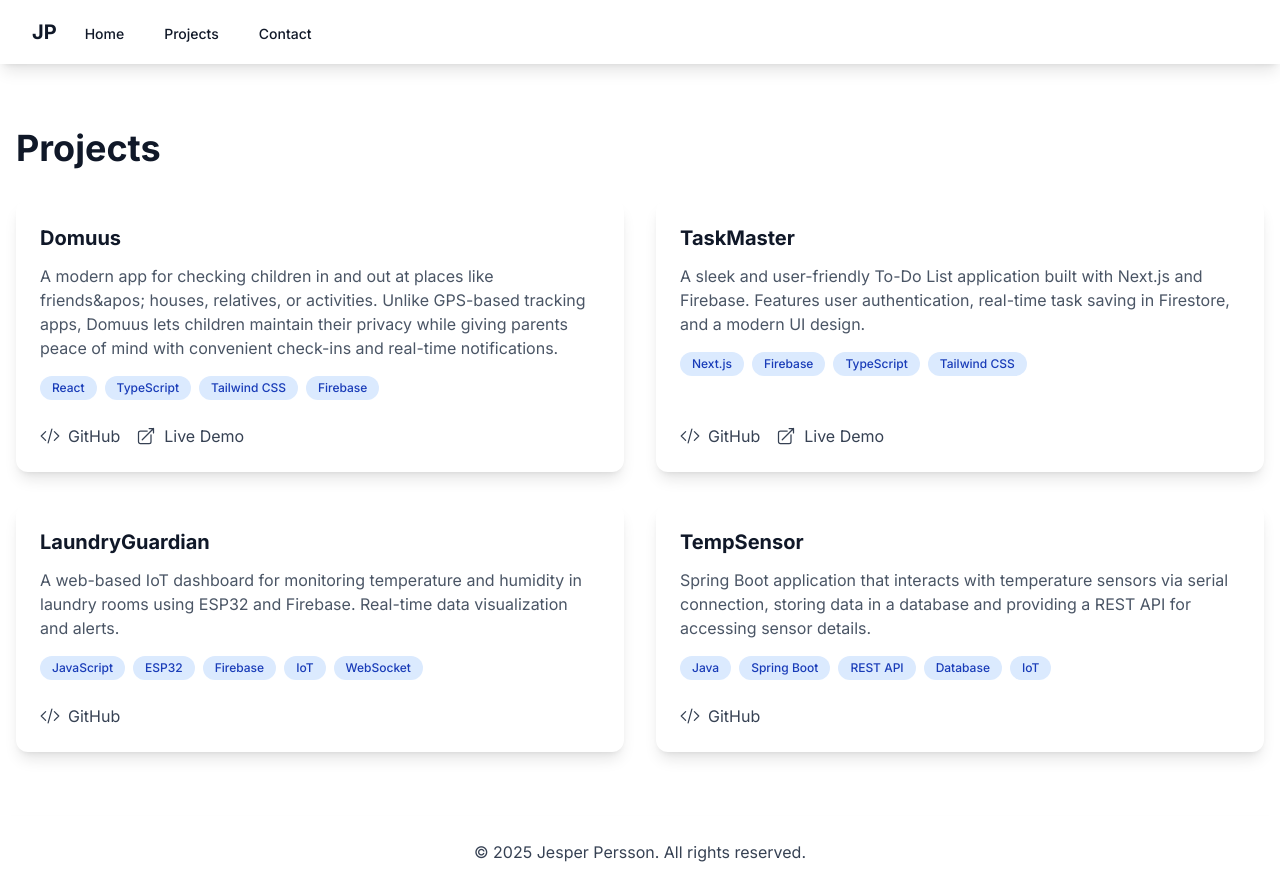
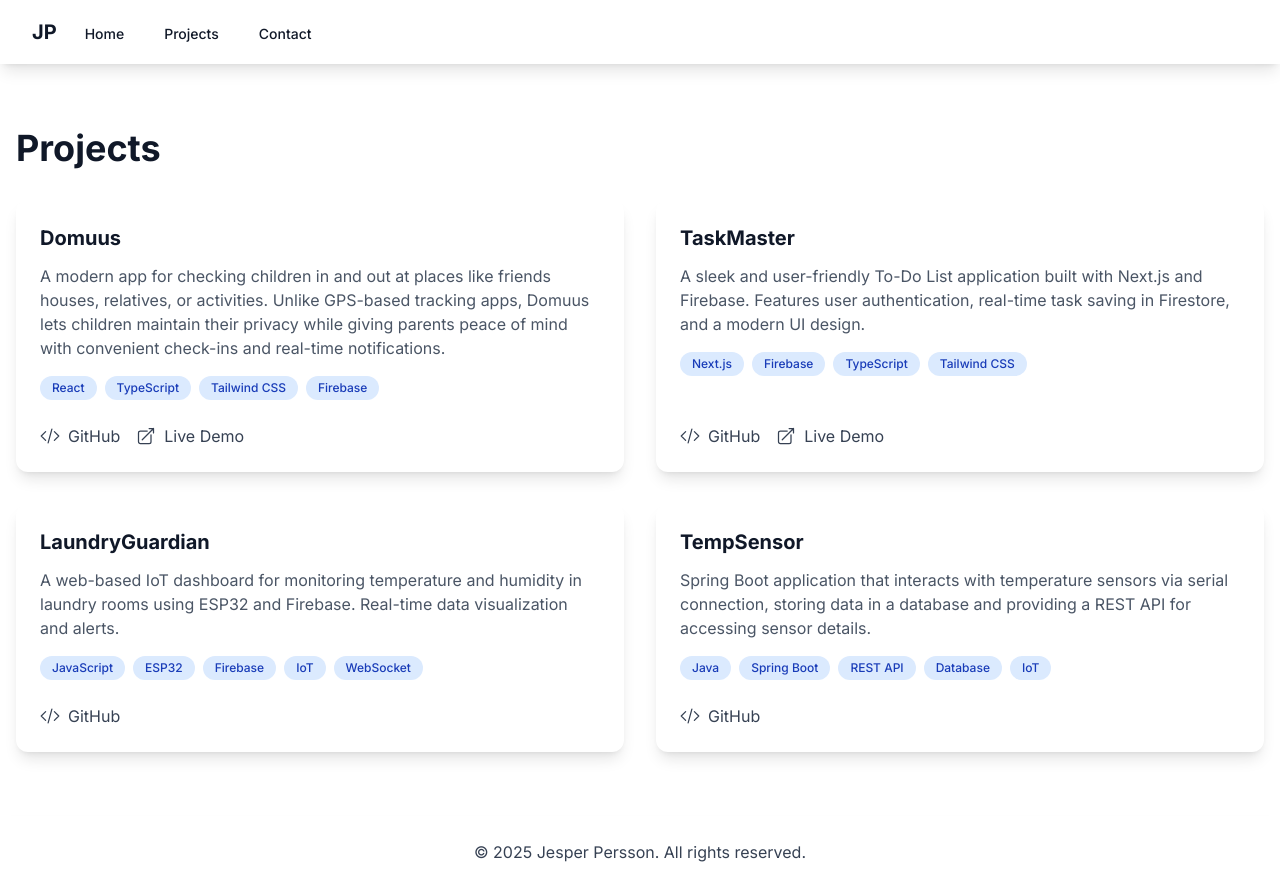
Before and after one commit to JEPPE9103/Portfolio, a Next.js app: page /projects in a window 1280 px wide. Built offline with nearby package versions, Linux system fonts and the light colour scheme.

Commit message:
Simplify Domuus project description text

```diff
--- a/src/app/projects/page.tsx
+++ b/src/app/projects/page.tsx
@@ -5,7 +5,7 @@ import ProjectCard from '@/components/ProjectCard'
 const projects = [
   {
     title: 'Domuus',
-    description: 'A modern app for checking children in and out at places like friends&apos; houses, relatives, or activities. Unlike GPS-based tracking apps, Domuus lets children maintain their privacy while giving parents peace of mind with convenient check-ins and real-time notifications.',
+    description: 'A modern app for checking children in and out at places like friends houses, relatives, or activities. Unlike GPS-based tracking apps, Domuus lets children maintain their privacy while giving parents peace of mind with convenient check-ins and real-time notifications.',
     technologies: ['React', 'TypeScript', 'Tailwind CSS', 'Firebase'],
     githubUrl: 'https://github.com/JEPPE9103/DomuusWebapp',
     demoUrl: 'https://domuus-webapp.vercel.app'
```
